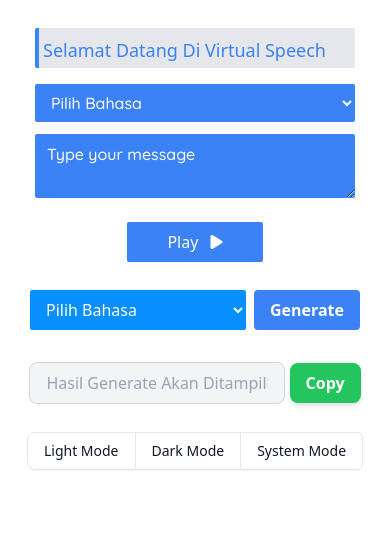
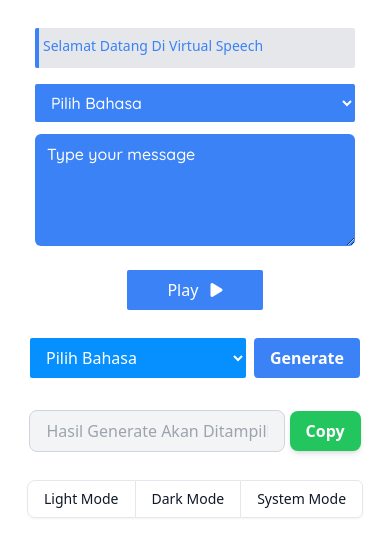
Before and after one commit to irvanshandika/Text-to-Speech, a website: page index.html in a window 390 px wide. Drawn offline with nearby package versions, Linux system fonts and the light colour scheme.

Commit message:
Resize font in typing text

```diff
--- a/index.html
+++ b/index.html
@@ -19,7 +19,7 @@
     <meta name="twitter:title" content="Virtual Speech: Ubah Text Mu Menjadi Suara Virtual" />
     <meta name="twitter:description" content="Ubah Text Yang Kamu Inginkan Menjadi Suara Secara Virtual Untuk Membantu Kamu Belajar Aksen Dari Berbagai Bahasa" />
     <meta name="twitter:image" content="" />
-    <title>Virtual Speech: Ubah Text Mu Menjadi Suara Virtual</title>
+    <title>Virtual Speech: Ubah Teks Mu Menjadi Suara Virtual</title>
     <link href="https://fonts.googleapis.com/css2?family=Quicksand:wght@500&display=swap" rel="stylesheet" />
     <link rel="stylesheet" href="https://cdnjs.cloudflare.com/ajax/libs/font-awesome/6.4.0/css/all.min.css" />
     <link rel="stylesheet" href="./src/style/style.css" />
@@ -31,7 +31,7 @@
         <div class="h-10 w-80 lg:w-[510px] bg-gray-200 rounded-sm overflow-hidden">
           <div class="h-full w-1 bg-blue-500"></div>
         </div>
-        <p id="typed-text" class="absolute left-0 top-0 text-lg text-blue-500 font-medium mt-2 ml-2"></p>
+        <p id="typed-text" class="absolute left-0 top-0 lg:text-lg text-blue-500 font-medium mt-2 ml-2 text-sm"></p>
       </div>
       <div class="flex flex-col items-center">
         <select id="language" class="bg-blue-500 hover:bg-blue-400 text-white border-black placeholder-white font-Quicksand border-solid mb-3 px-3 py-2 lg:w-[510px] w-[320px] rounded-sm" onchange="changeLanguage()">
@@ -44,7 +44,7 @@
           <option value="ko">한국어 (Korea)</option>
           <option value="ja">日本語 (Japan)</option>
         </select>
-        <textarea id="message" type="text" class="bg-blue-500 hover:bg-blue-400 text-white border-black placeholder-white border-solid mb-3 px-3 py-2 rounded-sm w-full lg:max-w-lg font-Quicksand" placeholder="Type your message"></textarea>
+        <textarea id="message" type="text" rows="4" class="bg-blue-500 hover:bg-blue-400 text-white border-black placeholder-white border-solid mb-3 px-3 py-2 rounded-md w-full lg:max-w-lg font-Quicksand" placeholder="Type your message"></textarea>
         <button onclick="playSpeech()" class="bg-blue-500 hover:bg-blue-400 px-10 py-2 rounded-sm text-white mt-3">
           Play <span class="ml-2"><i class="fa-sharp fa-solid fa-play"></i></span>
         </button>
@@ -70,8 +70,7 @@
           </svg>
           <span class="sr-only">Info</span>
           <div>
-            <span class="font-medium font-Quicksand">Success alert!</span>
-            Kalimat Sudah Tersalin
+            <span class="font-medium font-Quicksand">Teks Berhasil Disalin!</span>
           </div>
         </div>
       </div>
--- a/src/script/index.js
+++ b/src/script/index.js
@@ -14,7 +14,7 @@ function playSpeech() {
 // Typing Text
 var textToType = [
   "Selamat Datang Di Virtual Speech",
-  "Websitenya Untuk Mengubah Teks Menjadi Virtual Speech",
+  "Ubah Sebuah Teks Menjadi Virtual Speech",
   "Welcome to Virtual Speech",
   "A Website for Converting Text into Virtual Speech",
   "Gunakanlah Website Ini Dengan Sebijaknya!",
```
Also changed, not shown: dist/output.css.
